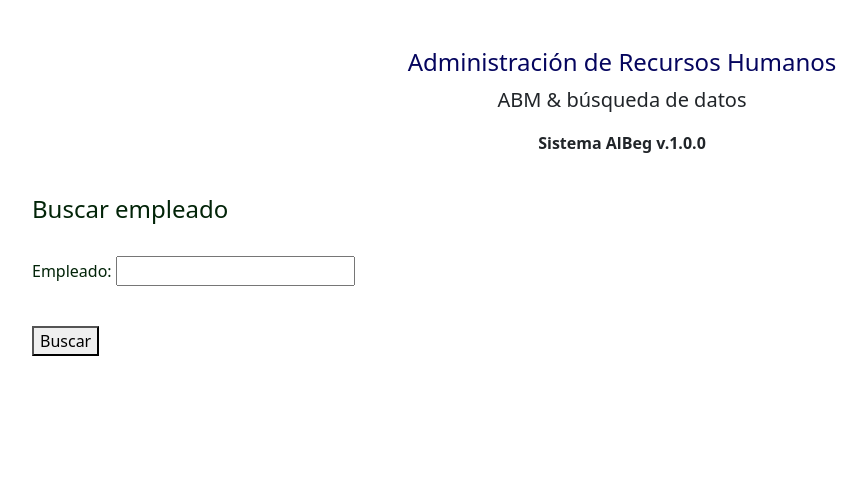
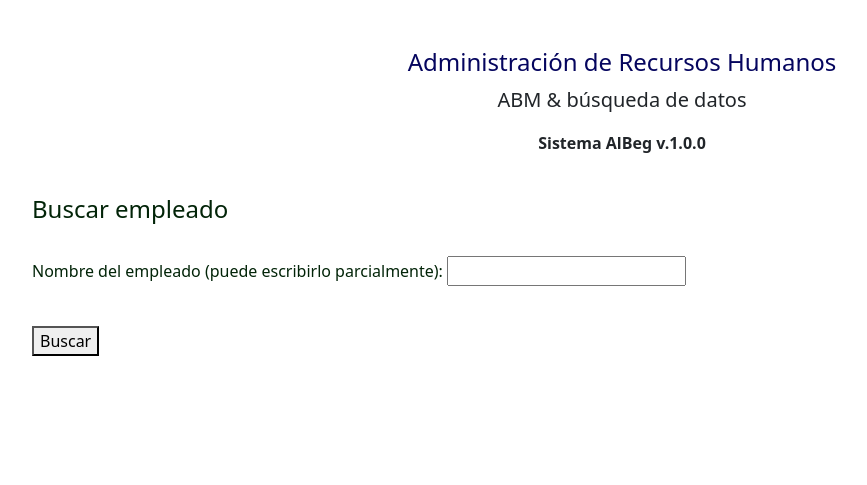
Before and after one commit to AlbertoBeguier/Tercera_Pre_Entrega_Beguier, a Django app: page /AppRRHH/busquedaEmpleados/ in a window 1280 px wide. Shown: the part 56-541 px from the top of the page, without its empty margins (18-885 px from the left). Run offline with Django 4.2, Linux system fonts and the light colour scheme; some libraries are stand-ins or nearby versions.

Commit message:
FinEntrega

```diff
--- a/AppRRHH/templates/busquedaEmpleados.html
+++ b/AppRRHH/templates/busquedaEmpleados.html
@@ -10,7 +10,7 @@
             <h4> Buscar empleado </h4>
 
         <br>
-        <p> Empleado: <input type="text" name="busca_nombre"> </p>
+        <p> Nombre del empleado (puede escribirlo parcialmente): <input type="text" name="busca_nombre"> </p>
         <br>
 
         <button type="submit"> Buscar </button>
--- a/AppRRHH/templates/padre.html
+++ b/AppRRHH/templates/padre.html
@@ -36,7 +36,7 @@
                             </ul>
                         </li>
 
-                        <li class="nav-item"><a class="nav-link" href="{% url 'Buscar' %}">Buscar </a></li>
+                        <li class="nav-item"><a class="nav-link" href="{% url 'BusquedaEmpleados' %}">Buscar </a></li>
                         <li class="nav-item"><a class="nav-link active" aria-current="page" href="#">Modificar </a></li>
 
                         <li class="nav-item dropdown">
--- a/AppRRHH/views.py
+++ b/AppRRHH/views.py
@@ -83,8 +83,8 @@ def buscar(request:HttpRequest):
         if request.GET["busca_nombre"]:
             nombre = request.GET["busca_nombre"]
 
-            empleado = Empleado.objects.get(nombre=nombre)
-            return render(request, "resultadosBusqueda.html", {"Empleado": empleado})
+            empleado = Empleado.objects.filter(nombre__icontains=nombre)
+            return render(request, "resultadosBusqueda.html", {"empleado": empleado})
 
     except:
         return HttpResponse ("El empleado que está buscando no existe")
```
Also changed, not shown: AppRRHH/templates/resultadosBusqueda.html (+34 -0 lines), db.sqlite3.
